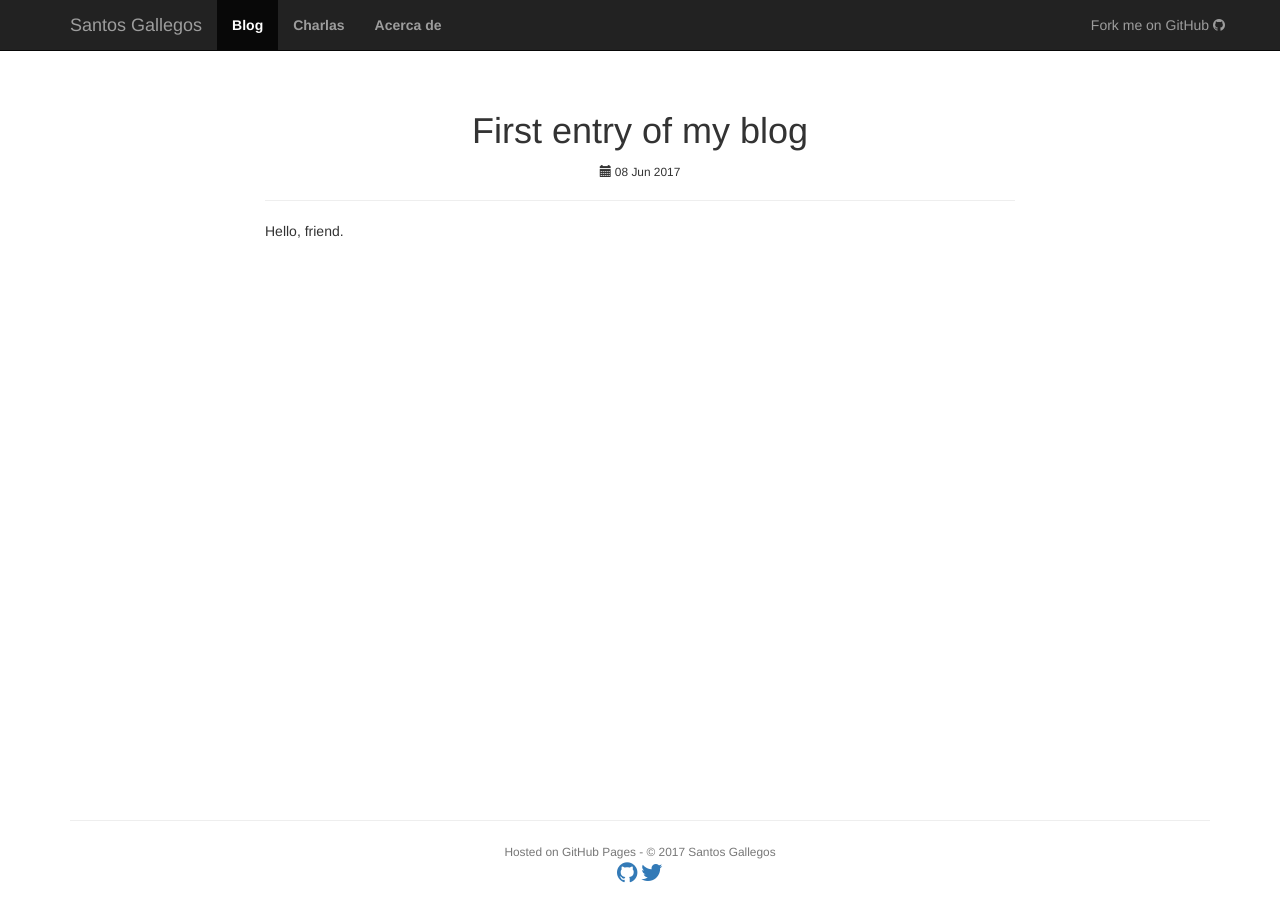
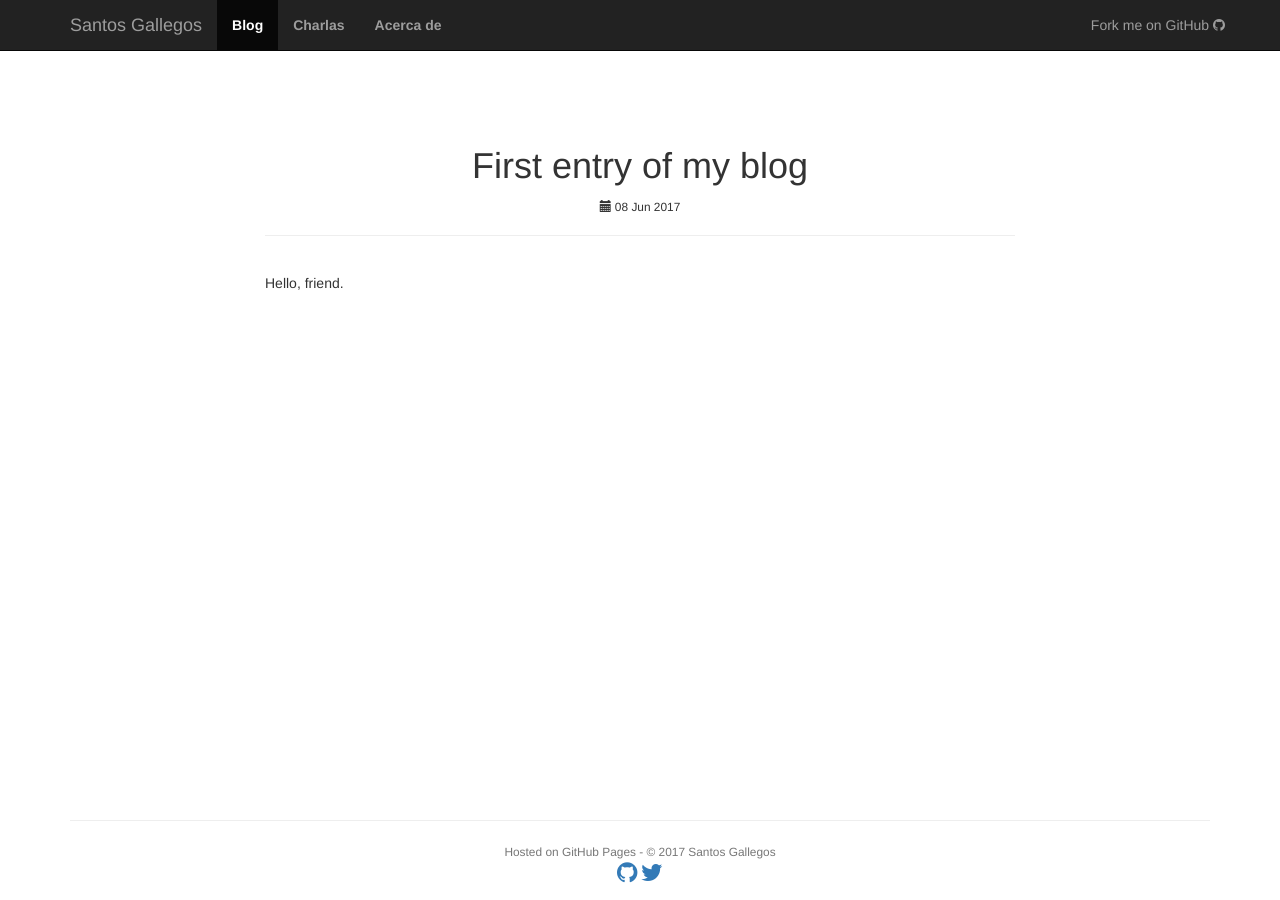
Before and after one commit to stsewd/stsewd.github.io, a Jekyll site: the page built from _posts/2017-06-08-first-entry.md, in a window 1280 px wide. Built offline with Jekyll 4.4.1, drawn with Linux system fonts in a browser that asks for light colours; comment, search, counter and statistics services are not loaded.

Commit message:
Add additional padding to post titles

```diff
--- a/_layouts/post.html
+++ b/_layouts/post.html
@@ -3,7 +3,7 @@ layout: default
 section: blog
 ---
 
-<div class="page-header text-center">
+<div class="page-header text-center post-title">
   <h1>{{ page.title }}</h1>
   <p class="">
     <small>
--- a/assets/css/custom.css
+++ b/assets/css/custom.css
@@ -12,6 +12,11 @@ html {
 body {
   /* Margin bottom by footer height */
   margin-bottom: 100px;
+}
+
+.post-title {
+  margin-top: 10%;
+  margin-bottom: 5%;
 }
 
 .footer {
```
